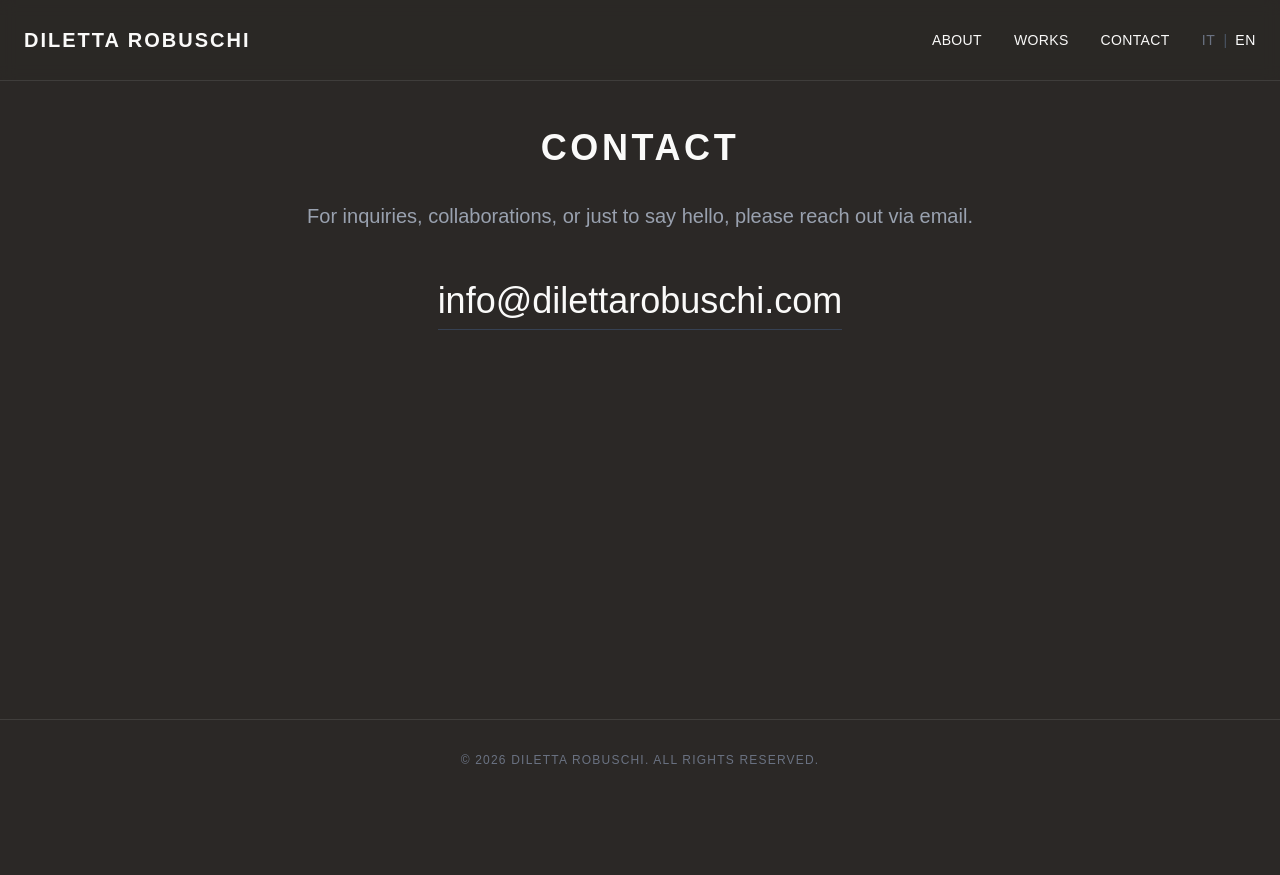
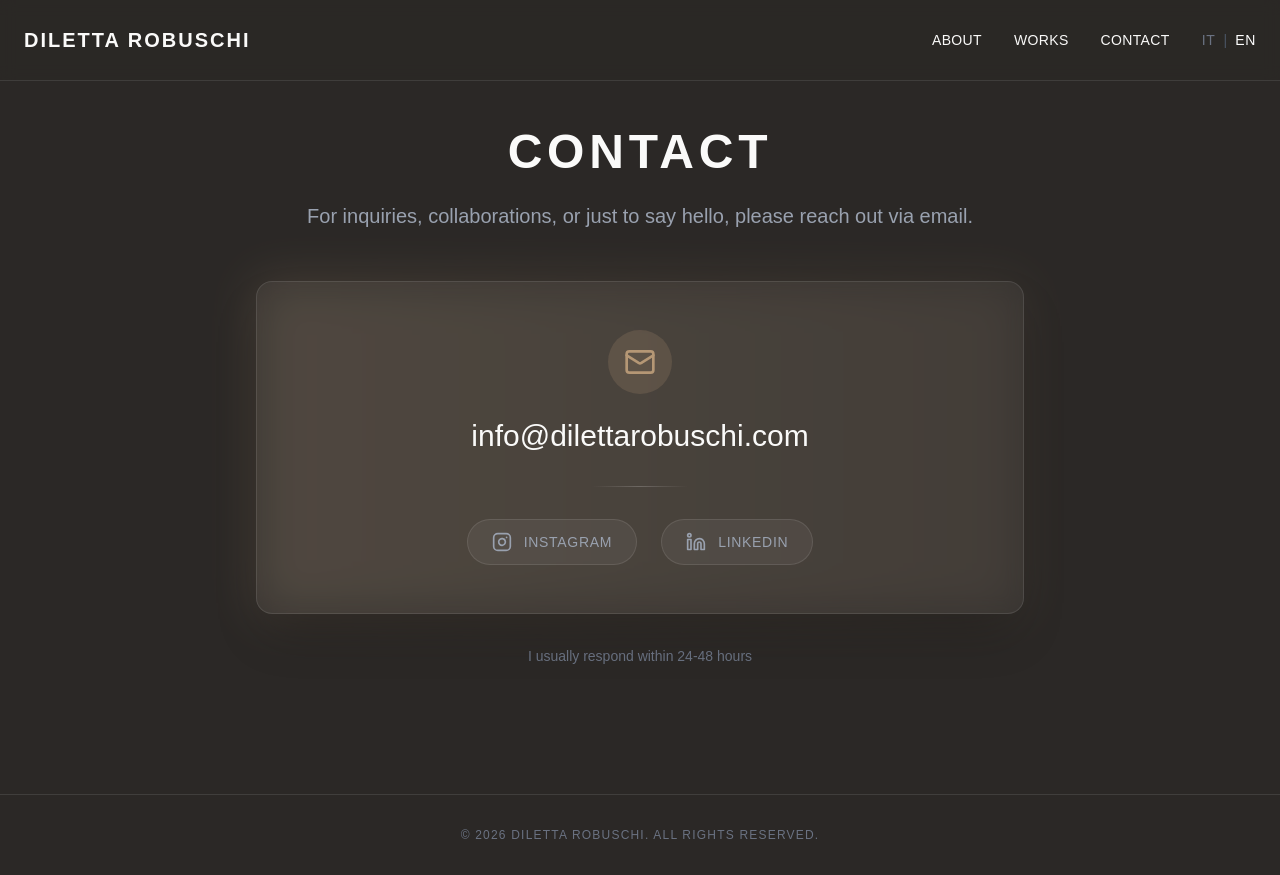
Before and after one commit to silvadanilo/dilettarobuschi.com, a Next.js app: page /en/contact in a window 1280 px wide. Before the commit the page ends 800 px from the top, so only its background shows below. Built offline with nearby package versions, Linux system fonts and the light colour scheme.

Commit message:
feat: redesign contact page with elegant glassmorphism design
- Added glassmorphism card with gradient glow effect
- Implemented animated email link with hover effects
- Added social links (Instagram, LinkedIn) with icons
- Improved visual hierarchy and spacing
- Added response time footer note

```diff
--- a/src/app/[locale]/contact/page.tsx
+++ b/src/app/[locale]/contact/page.tsx
@@ -1,5 +1,6 @@
 import { useTranslation } from '@/i18n/useTranslation';
 import { Locale } from '@/i18n/translations';
+import { Mail, Instagram, Linkedin } from 'lucide-react';
 
 export const metadata = {
     title: 'Contact | Diletta Robuschi',
@@ -11,24 +12,79 @@ export default async function ContactPage({ params }: { params: Promise<{ locale
     const { t } = useTranslation(locale as Locale);
 
     return (
-        <div className="container mx-auto px-6 py-24 md:py-32">
-            <div className="max-w-2xl mx-auto text-center">
-                <h1 className="text-3xl md:text-4xl font-bold uppercase tracking-widest mb-8">{t.contact.title}</h1>
-
-                <p className="text-lg md:text-xl text-gray-400 mb-12 leading-relaxed">
+        <div className="container mx-auto px-6 py-24 md:py-32 min-h-[80vh] flex items-center justify-center">
+            <div className="max-w-3xl w-full">
+                {/* Header */}
+                <div className="text-center mb-12">
+                    <h1 className="text-4xl md:text-5xl font-bold uppercase tracking-widest mb-6">
+                        {t.contact.title}
+                    </h1>
+                    <p className="text-lg md:text-xl text-gray-400 leading-relaxed max-w-2xl mx-auto">
                         {t.contact.description}
                     </p>
+                </div>
+
+                {/* Glassmorphism Card */}
+                <div className="relative group">
+                    {/* Gradient background glow */}
+                    <div className="absolute -inset-0.5 bg-gradient-to-r from-[rgb(181,151,117)] to-[rgb(181,151,117)]/50 rounded-2xl opacity-20 group-hover:opacity-40 transition-opacity duration-500 blur-xl"></div>
+
+                    {/* Main card */}
+                    <div className="relative bg-white/5 backdrop-blur-sm border border-white/10 rounded-2xl p-8 md:p-12 shadow-2xl">
+                        {/* Email section */}
+                        <div className="text-center mb-8">
+                            <div className="inline-flex items-center justify-center w-16 h-16 rounded-full bg-[rgb(181,151,117)]/20 mb-6 group-hover:scale-110 transition-transform duration-300">
+                                <Mail className="w-8 h-8 text-[rgb(181,151,117)]" />
+                            </div>
 
                             <a
                                 href="mailto:info@dilettarobuschi.com"
-                    className="inline-block text-2xl md:text-4xl font-light hover:text-gray-300 transition-colors border-b border-gray-700 pb-2"
+                                className="block text-2xl md:text-3xl font-light hover:text-[rgb(181,151,117)] transition-all duration-300 group/email"
                             >
+                                <span className="border-b-2 border-transparent group-hover/email:border-[rgb(181,151,117)] pb-1 transition-all duration-300">
                                     info@dilettarobuschi.com
+                                </span>
+                            </a>
+                        </div>
+
+                        {/* Divider */}
+                        <div className="w-24 h-px bg-gradient-to-r from-transparent via-white/20 to-transparent mx-auto my-8"></div>
+
+                        {/* Social Links */}
+                        <div className="flex items-center justify-center gap-6">
+                            <a
+                                href="https://instagram.com/dilettarobuschi"
+                                target="_blank"
+                                rel="noopener noreferrer"
+                                className="group/social flex items-center gap-3 px-6 py-3 rounded-full bg-white/5 hover:bg-white/10 border border-white/10 hover:border-[rgb(181,151,117)]/50 transition-all duration-300"
+                            >
+                                <Instagram className="w-5 h-5 text-gray-400 group-hover/social:text-[rgb(181,151,117)] transition-colors duration-300" />
+                                <span className="text-sm uppercase tracking-wider text-gray-400 group-hover/social:text-white transition-colors duration-300">
+                                    Instagram
+                                </span>
                             </a>
 
-                <div className="mt-16 space-x-8">
-                    {/* Social Links will be added when available */}
+                            <a
+                                href="https://linkedin.com/in/dilettarobuschi"
+                                target="_blank"
+                                rel="noopener noreferrer"
+                                className="group/social flex items-center gap-3 px-6 py-3 rounded-full bg-white/5 hover:bg-white/10 border border-white/10 hover:border-[rgb(181,151,117)]/50 transition-all duration-300"
+                            >
+                                <Linkedin className="w-5 h-5 text-gray-400 group-hover/social:text-[rgb(181,151,117)] transition-colors duration-300" />
+                                <span className="text-sm uppercase tracking-wider text-gray-400 group-hover/social:text-white transition-colors duration-300">
+                                    LinkedIn
+                                </span>
+                            </a>
                         </div>
+                    </div>
+                </div>
+
+                {/* Footer note */}
+                <p className="text-center text-sm text-gray-500 mt-8">
+                    {locale === 'it'
+                        ? 'Rispondo solitamente entro 24-48 ore'
+                        : 'I usually respond within 24-48 hours'}
+                </p>
             </div>
         </div>
     );
```
Lines whose indentation alone changed are shown as unchanged.
